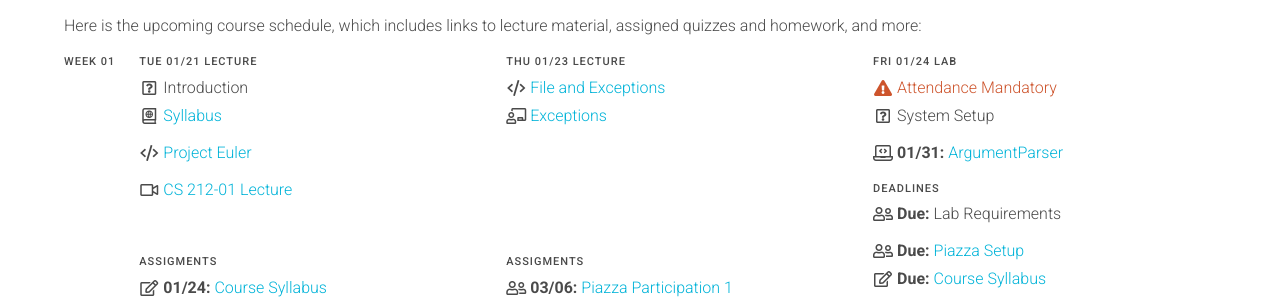
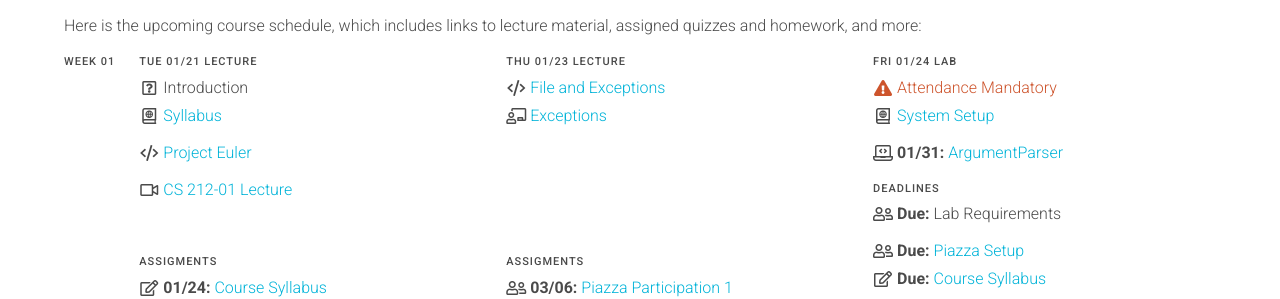
Before and after one commit to usf-cs212-2020/usf-cs212-2020.github.io, a Jekyll site: the page built from index.md, in a window 1280 px wide. Shown: the part 467-766 px from the top of the page. Built offline with Jekyll 4.4.1, drawn with Linux system fonts in a browser that asks for light colours.

```diff
--- a/_data/schedule.yml
+++ b/_data/schedule.yml
@@ -220,6 +220,8 @@ weeks:
           - <<: *mandatory
 
           - text: 'System Setup'
+            icon: *icon_website
+            link: '/guides'
 
           - <<: *homework1
             bump: true
```
